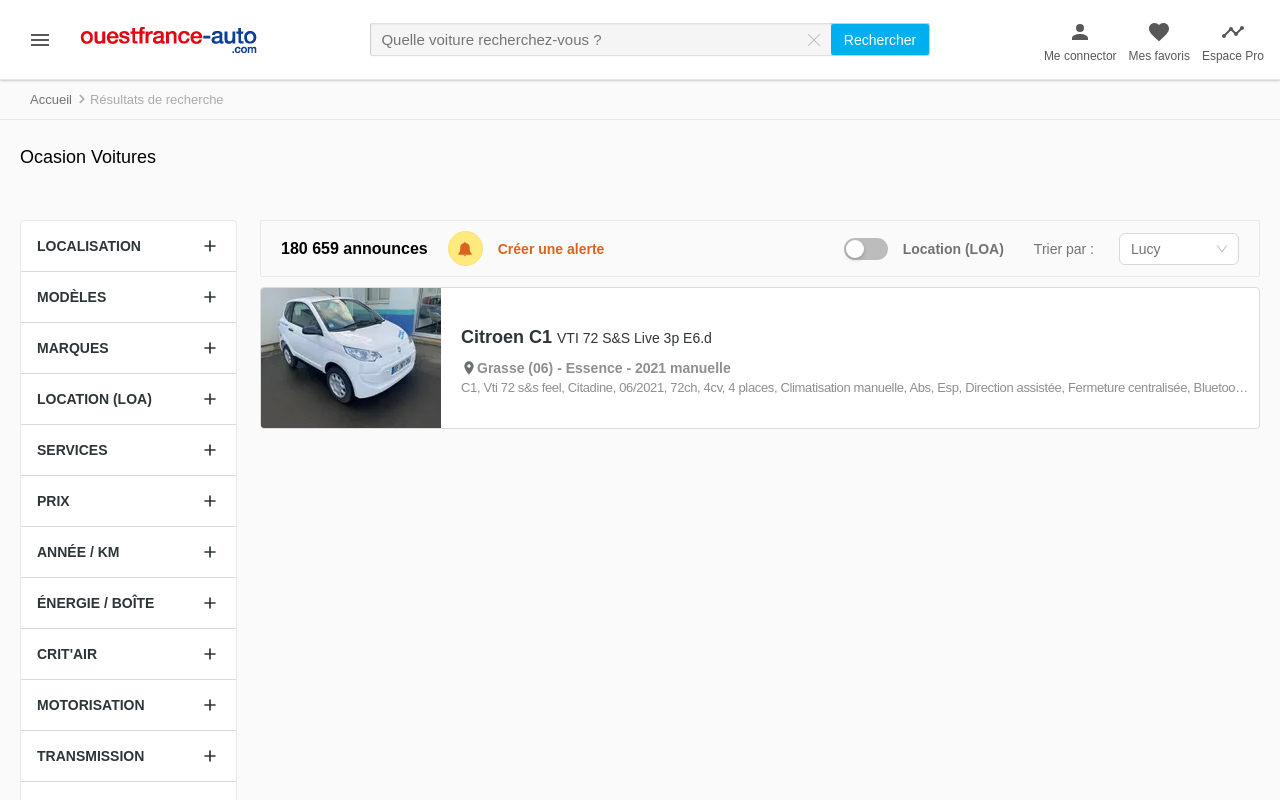
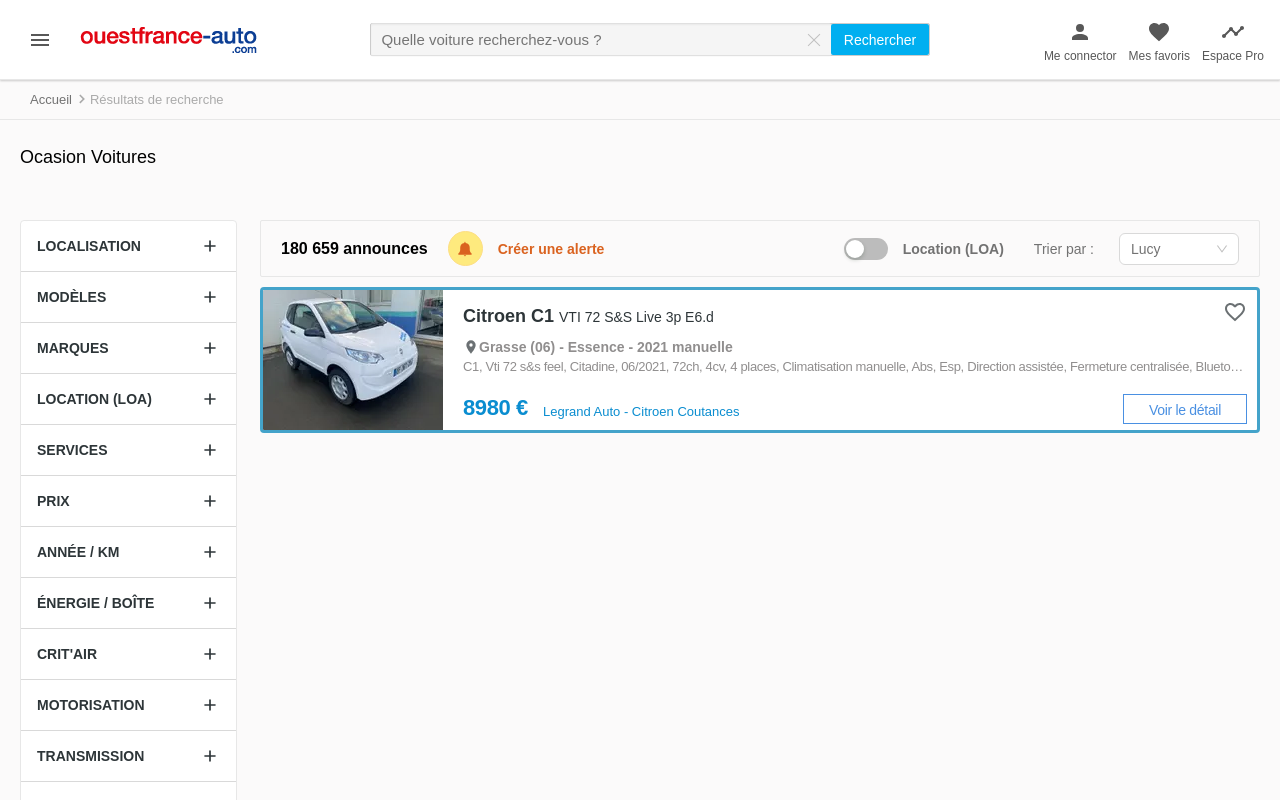
Before and after one commit to mosin92/Car-list-web-page, a Next.js app: page / in a window 1280 px wide. Shown: the top 800 px of the page. Built offline with nearby package versions, Linux system fonts and the light colour scheme.

Commit message:
car card update

```diff
--- a/src/components/productCard/productCard.css
+++ b/src/components/productCard/productCard.css
@@ -6,6 +6,11 @@
   align-items: center;
   padding-right: 10px;
   overflow: hidden;
+  position: relative;
+  margin-bottom: 20px;
+}
+.product-card:first-child {
+  border: 3px solid #44a3ca;
 }
 .product-card .left {
   height: 100%;
@@ -53,3 +58,44 @@
   width: 100%;
   text-wrap: nowrap;
 }
+.product-card .right .pricing {
+  display: flex;
+  align-items: flex-end;
+  gap: 1.5rem;
+}
+.product-card .right .pricing h5 {
+  font-size: 2.2rem;
+  letter-spacing: -0.39px;
+  line-height: 2.6rem;
+  margin: 20px 0 0;
+  color: #0a8dd0;
+}
+
+.product-card .right .pricing p {
+  font-size: 1.3rem;
+  color: #0a8dd0;
+  margin-bottom: 2px;
+}
+.product-card .like-btn {
+  position: absolute;
+  top: 10px;
+  right: 10px;
+  border: none;
+  cursor: pointer;
+  opacity: 0.7;
+  width: 24px;
+}
+.product-card button {
+  position: absolute;
+  bottom: 6px;
+  right: 10px;
+  font-size: 1.4rem;
+  letter-spacing: -0.3px;
+  line-height: 30px;
+  height: 30px;
+  padding: 0 25px;
+  border: 1px solid #4a90e2;
+  color: #4a90e2;
+  background: transparent;
+  cursor: pointer;
+}
--- a/src/components/productCard/productCard.js
+++ b/src/components/productCard/productCard.js
@@ -4,29 +4,31 @@
 import Image from "next/image";
 import car1 from "../../../public/assets/images/car.webp";
 import location from "../../../public/assets/images//location.svg";
+import like from "../../../public/assets/icons/heart-2.svg";
 
-const ProductCard = () => {
+const ProductCard = ({ product }) => {
   return (
     <>
-      <div className="product-card">
+      <div className="product-card ">
         <div className="left">
           <Image src={car1} alt="car1" priority />
         </div>
         <div className="right">
           <h6>
-            Citroen C1 <span>VTI 72 S&S Live 3p E6.d</span>
+            {product?.title} <span>{product?.subtitle}</span>
           </h6>
           <label htmlFor="">
             <Image src={location} alt="car1" priority />
-            Grasse (06) - Essence - 2021 manuelle
+            {product?.location}
           </label>
-          <p className="discription">
-            C1, Vti 72 s&s feel, Citadine, 06/2021, 72ch, 4cv, 4 places,
-            Climatisation manuelle, Abs, Esp, Direction assistée, Fermeture
-            centralisée, Bluetooth, 9450 € Citroen C1 VTi 72 S&S Feel, Argent,
-            Citadine, date de mise en circulation (b)
-          </p>
+          <p className="discription">{product?.description}</p>
+          <div className="pricing">
+            <h5>{product?.price} &euro;</h5>
+            <p>{product?.seller}</p>
+          </div>
         </div>
+        <Image src={like} alt="car1" priority className="like-btn" />
+        <button>Voir le détail</button>
       </div>
     </>
   );
--- a/src/components/researchResult/researchResult.js
+++ b/src/components/researchResult/researchResult.js
@@ -4,6 +4,8 @@
 import Filter from "../filters/filter";
 import ResultHeader from "../resultHead/resultHeader";
 import ProductCard from "../productCard/productCard";
+import car1 from "../../../public/assets/images/car.webp";
+
 const ResearchResult = () => {
   return (
     <>
@@ -14,7 +16,11 @@
             <Filter />
             <div className="results">
               <ResultHeader />
-              <ProductCard />
+              <div className="products-wrapper">
+                {dummyProducts.map((product, index) => (
+                  <ProductCard key={index} product={product} />
+                ))}
+              </div>
             </div>
           </div>
         </div>
@@ -22,5 +28,16 @@
     </>
   );
 };
-
+const dummyProducts = [
+  {
+    title: "Citroen C1",
+    subtitle: "VTI 72 S&S Live 3p E6.d",
+    location: "Grasse (06) - Essence - 2021 manuelle",
+    description:
+      "C1, Vti 72 s&s feel, Citadine, 06/2021, 72ch, 4cv, 4 places, Climatisation manuelle, Abs, Esp, Direction assistée, Fermeture centralisée, Bluetooth, 9450 € Citroen C1 VTi 72 S&S Feel, Argent, Citadine, date de mise en circulation (b)",
+    price: 8980,
+    seller: "Legrand Auto - Citroen Coutances",
+    image: car1,
+  },
+];
 export default ResearchResult;
```
Also changed, not shown: public/assets/icons/heart-2.svg (added).
